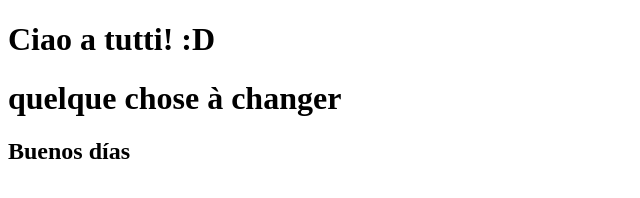
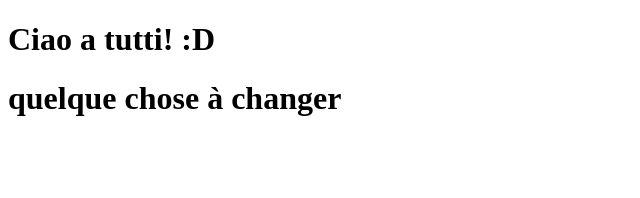
Before and after one commit to Realise-Formation-Digital/merge, a plain HTML site: page index.html in a window 1280 px wide. Shown: the whole page, without its empty margins (0-640 px from the left). Drawn offline with Linux system fonts and the light colour scheme.

Commit message:
Revert "espagnol"
This reverts commit b0036b140c6677a5d29af04c4e9120675d7aaa39.

```diff
--- a/index.html
+++ b/index.html
@@ -11,6 +11,5 @@
 <body>
     <h1>Ciao a tutti! :D</h1>
     <h1>quelque chose à changer</h1>
-    <h2>Buenos días</h2>
 </body>
 </html>
```
